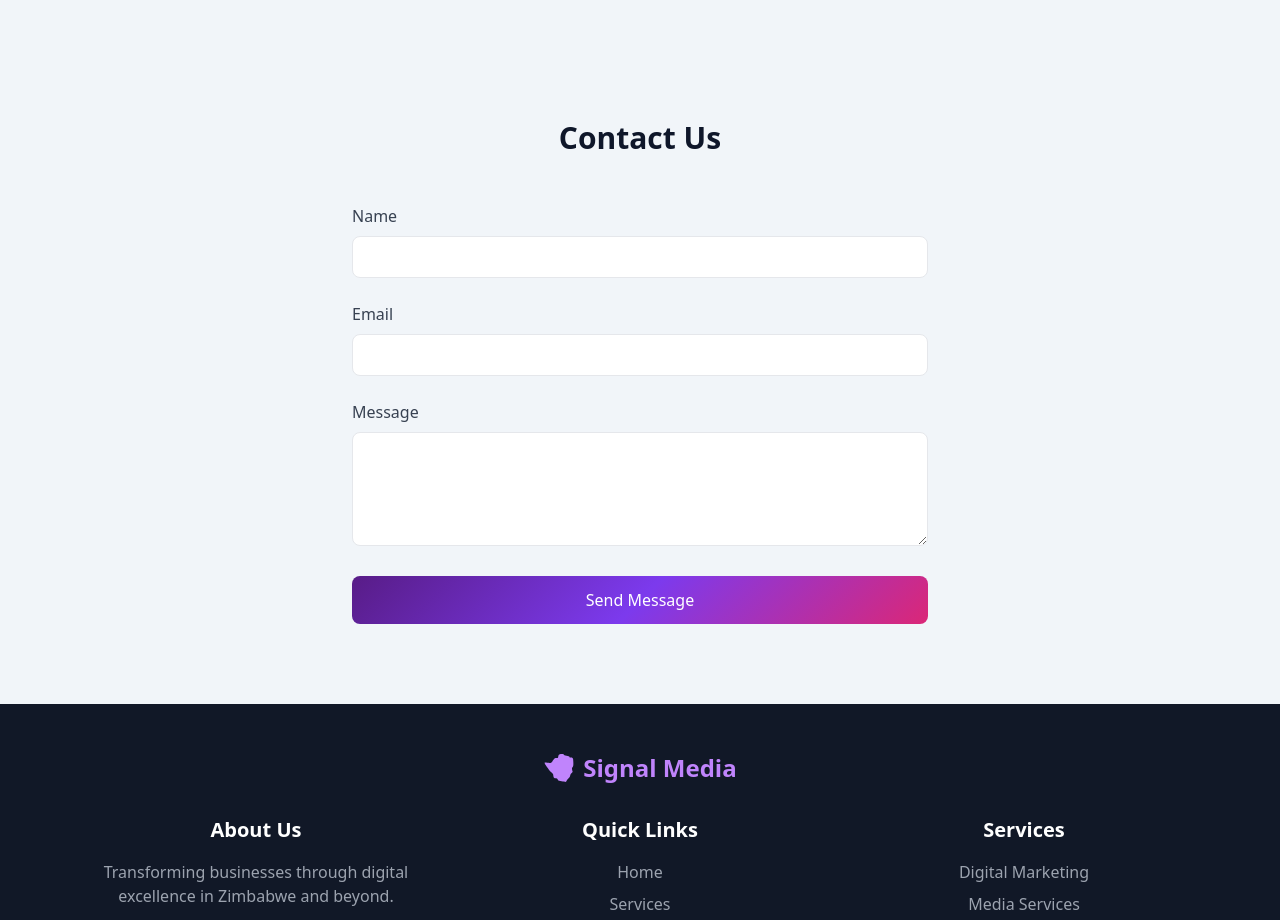
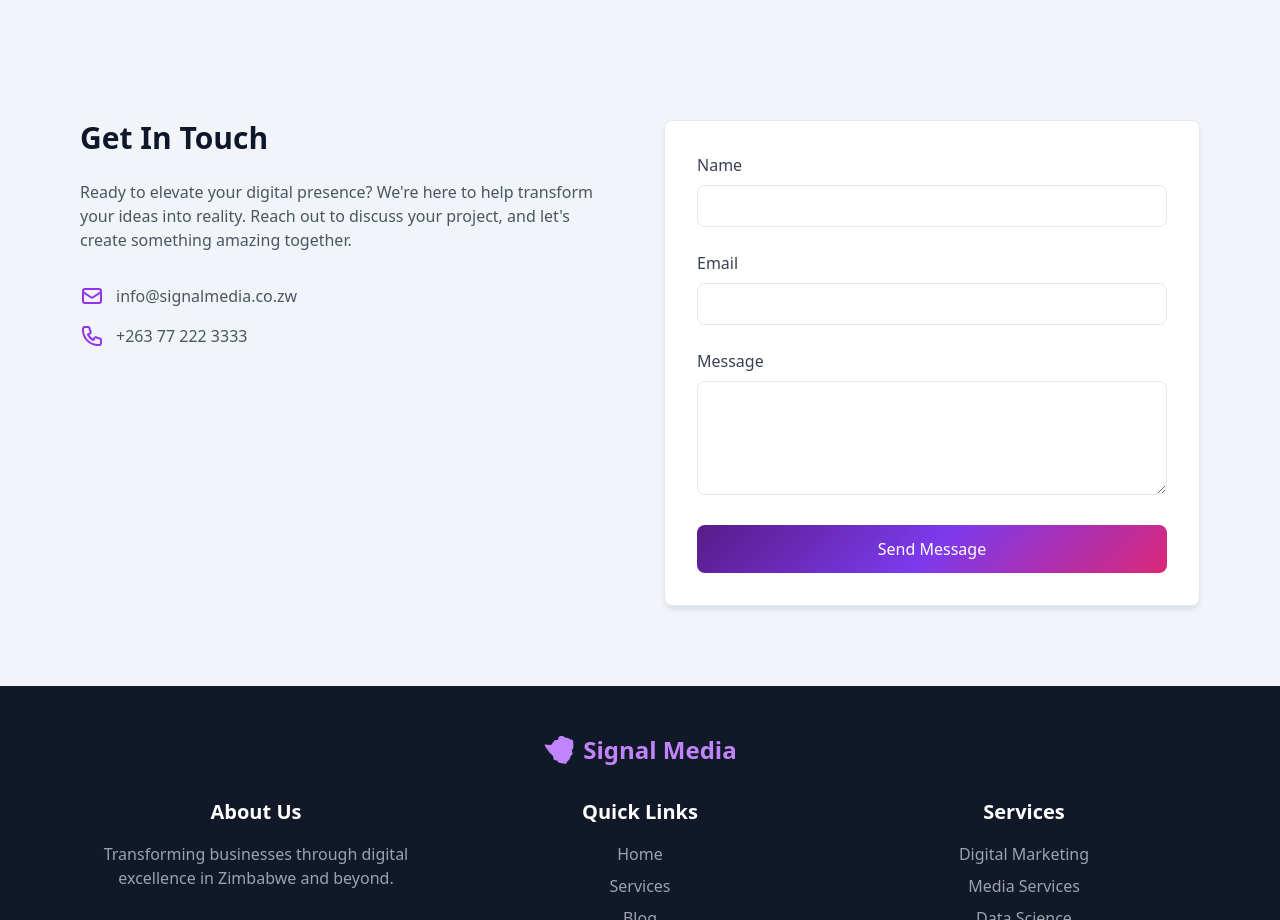
Before and after one commit to alaricjames/signal-media-project, a React (Vite) app: page / in a window 1280 px wide. Shown: the part 2500-3420 px from the top of the page. Built offline with nearby package versions, Linux system fonts and the light colour scheme.

Commit message:
contact formatting

```diff
--- a/src/components/Contact.jsx
+++ b/src/components/Contact.jsx
@@ -42,8 +42,32 @@
   return (
     <div id="contact" className="py-20 section-alt">
       <div className="max-w-6xl mx-auto px-4">
-        <h2 className="text-3xl font-bold text-center mb-12">Contact Us</h2>
-        <div className="max-w-xl mx-auto">
+        <div className="grid md:grid-cols-2 gap-12">
+          {/* Contact Info */}
+          <div>
+            <h2 className="text-3xl font-bold mb-6">Get In Touch</h2>
+            <p className="text-gray-600 mb-8">
+              Ready to elevate your digital presence? We're here to help transform your ideas into reality.
+              Reach out to discuss your project, and let's create something amazing together.
+            </p>
+            <div className="space-y-4">
+              <div className="flex items-center">
+                <svg className="h-6 w-6 text-purple-600 mr-3" fill="none" stroke="currentColor" viewBox="0 0 24 24">
+                  <path strokeLinecap="round" strokeLinejoin="round" strokeWidth="2" d="M3 8l7.89 5.26a2 2 0 002.22 0L21 8M5 19h14a2 2 0 002-2V7a2 2 0 00-2-2H5a2 2 0 00-2 2v10a2 2 0 002 2z" />
+                </svg>
+                <span className="text-gray-600">info@signalmedia.co.zw</span>
+              </div>
+              <div className="flex items-center">
+                <svg className="h-6 w-6 text-purple-600 mr-3" fill="none" stroke="currentColor" viewBox="0 0 24 24">
+                  <path strokeLinecap="round" strokeLinejoin="round" strokeWidth="2" d="M3 5a2 2 0 012-2h3.28a1 1 0 01.948.684l1.498 4.493a1 1 0 01-.502 1.21l-2.257 1.13a11.042 11.042 0 005.516 5.516l1.13-2.257a1 1 0 011.21-.502l4.493 1.498a1 1 0 01.684.949V19a2 2 0 01-2 2h-1C9.716 21 3 14.284 3 6V5z" />
+                </svg>
+                <span className="text-gray-600">+263 77 222 3333</span>
+              </div>
+            </div>
+          </div>
+
+          {/* Contact Form */}
+          <div className="card-surface p-8 rounded-lg">
             <form onSubmit={handleSubmit} className="space-y-6">
               <div>
                 <label htmlFor="name" className="block text-gray-700 mb-2">Name</label>
@@ -98,6 +122,7 @@
           </div>
         </div>
       </div>
+    </div>
   );
 };
 
```
Lines whose indentation alone changed are shown as unchanged.
